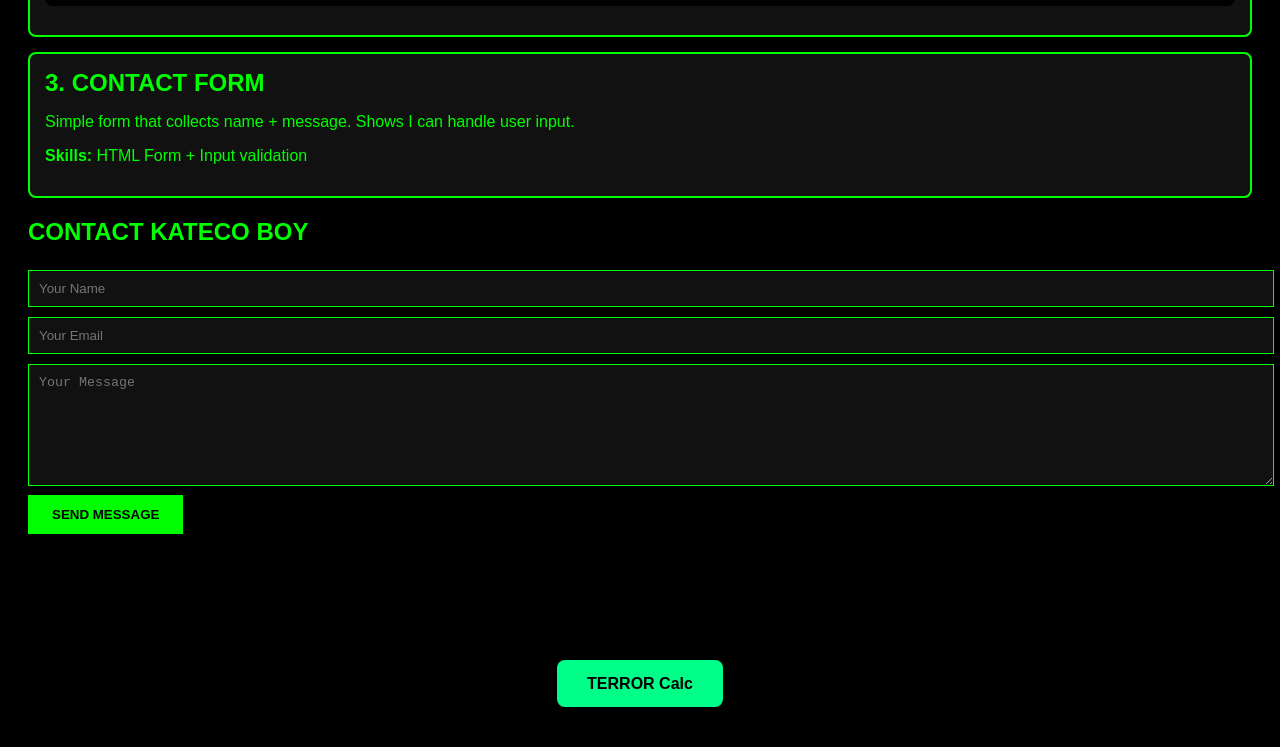
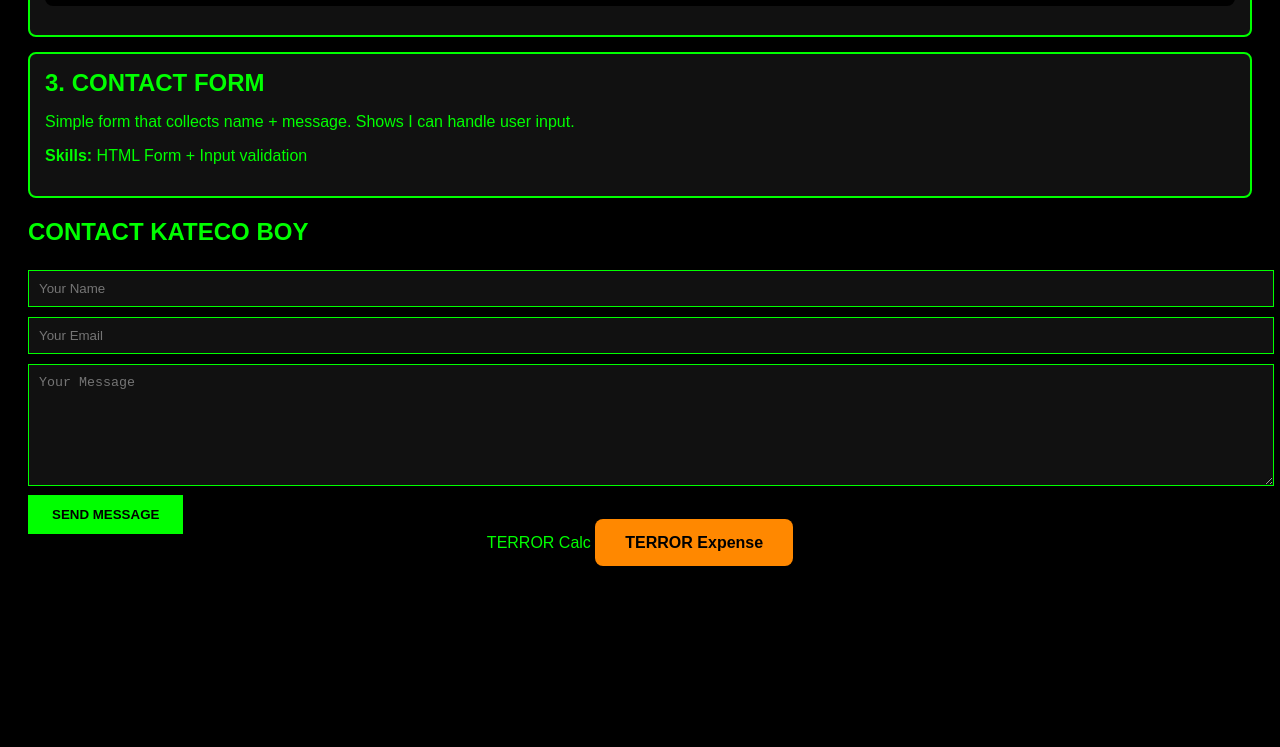
Before and after one commit to mikeflea88-rgb/portfolio, a plain HTML site: page index.html in a window 1280 px wide. Shown: the part 985-1732 px from the top of the page. After the commit the page ends 1565 px from the top, so only its background shows below. Drawn offline with Linux system fonts and the light colour scheme.

Commit message:
Fix footer HTML and add new links
Fixed HTML structure and added links to calculator and expense pages.

```diff
--- a/index.html
+++ b/index.html
@@ -39,12 +39,14 @@ a{color:#00ff00;text-decoration:none}
     <button type="submit" style="background:#0f0; color:#000; padding:12px 24px; border:none; font-weight:bold; cursor:pointer;">SEND MESSAGE</button>
   </form>
 </section>
-<footer style="text-align:center; padding:20px; color:#F0F0; border-top:1px solid #F0F0; margin-top:40px;">
-<p>2026 KATECO BOY | WAEC 2027 Countdown | Built with Acodec</p>
+<p2026 KATECO BOY | WAEC 2027 Countdown | Built with Acodec</p>
 
-<div style="text-align:center; padding:30px 0;">
-<a href="calculator.html" style="padding:15px 30px; background:#00ff88; color:#000; text-decoration:none; border-radius:8px; font-weight:bold;">TERROR Calc</a>
-</div>
+<div style="text-align:center; padding:" style="padding:15px 30px; background:#00ff88; color:#000; text-decoration:none; border-radius:8px; font-weight:bold;">TERROR Calc</a>
+<a href="calculator.html
+
+   <div style="text-align:center; padding:20px 0;">
+<a href="expense.html" style="padding:15px 30px; background:#ff8800; color:#000; text-decoration:none; border-radius:8px; font-weight:bold;">TERROR Expense</a>
+  </div>
 
 </footer>
 </html>
```
